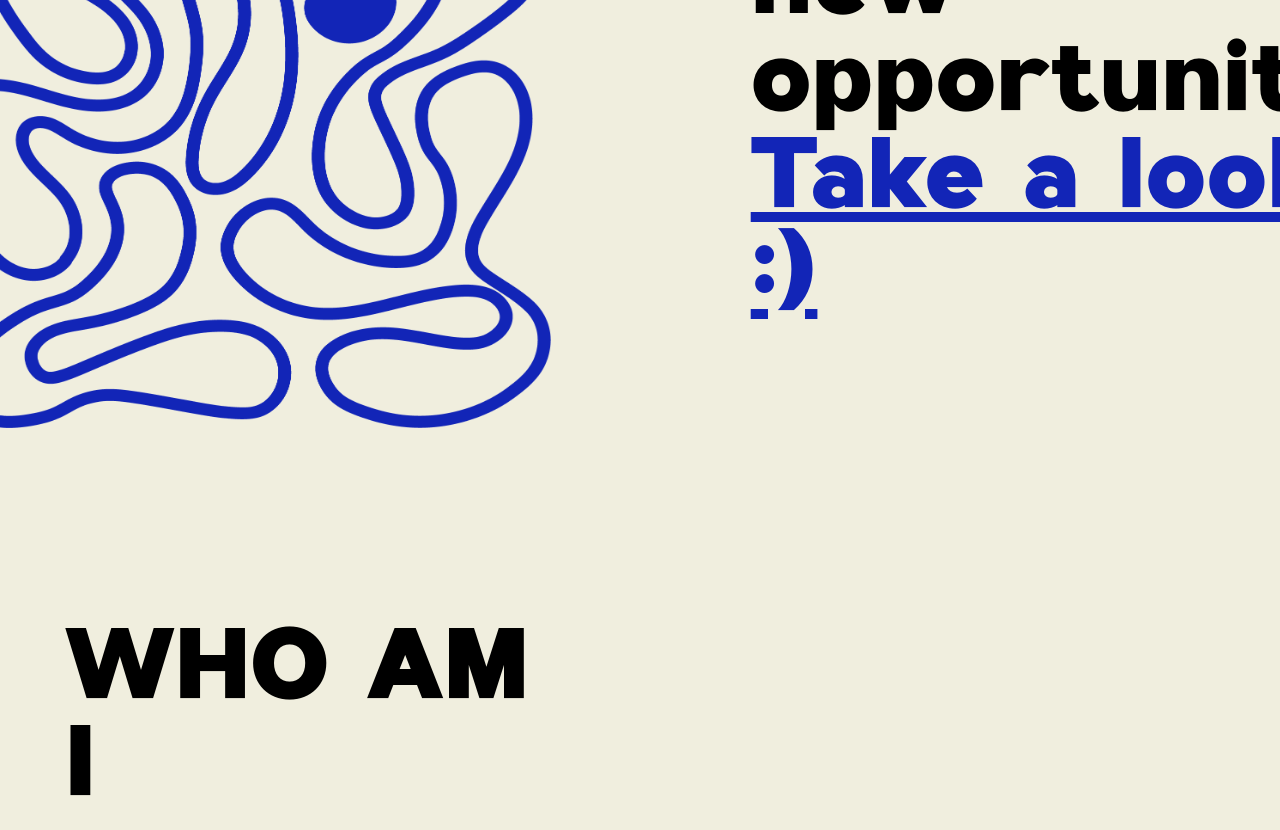
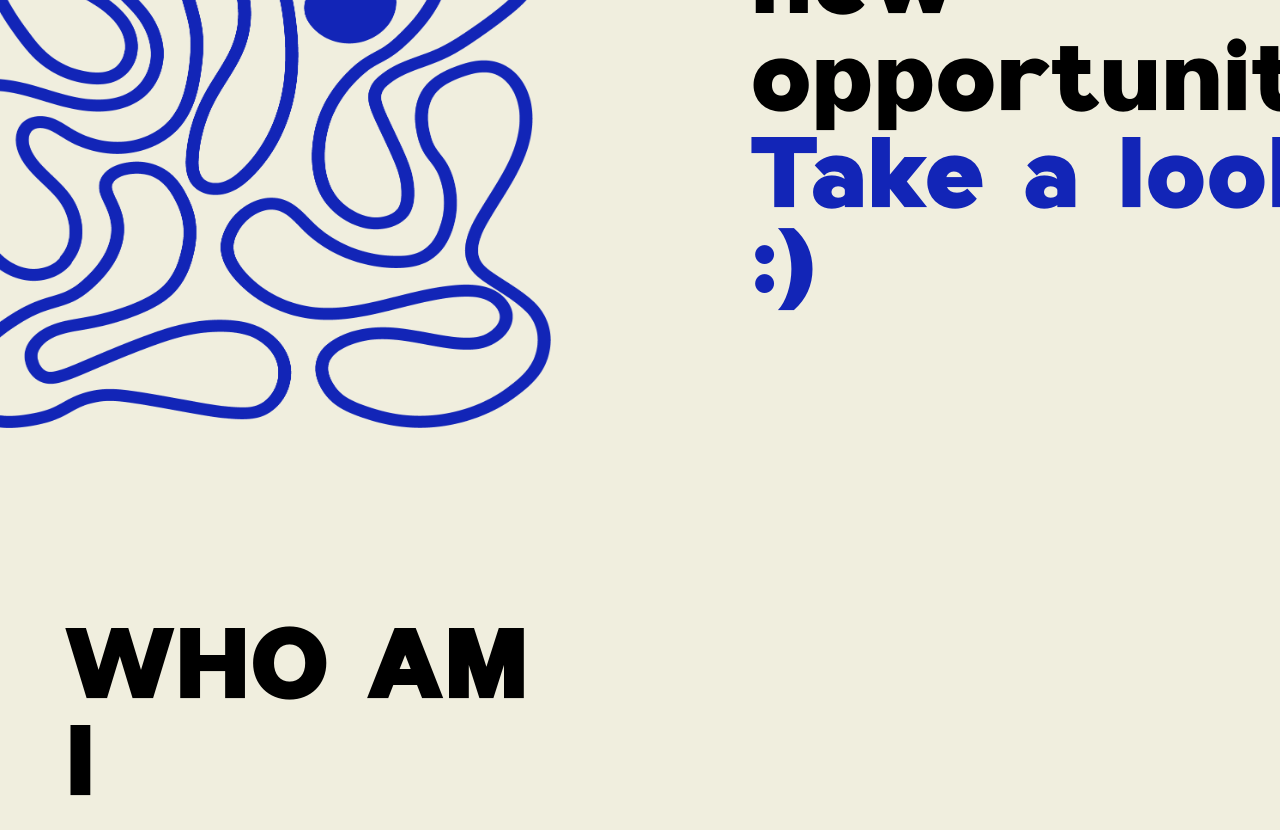
Before and after one commit to uaiasz/portfolio, a plain HTML site: page index.html in a window 1280 px wide. Shown: the part 1680-2510 px from the top of the page. Drawn offline with Linux system fonts and the light colour scheme; files whose address does not match are found by name.

Commit message:
Update index.html

```diff
--- a/index.html
+++ b/index.html
@@ -45,7 +45,7 @@
             <img src="images/mainpage//art.jpg" alt="art">
         </div>
         <div class="text-section">
-            <h1>Each project is a new opportunity.<br><span><a href="projects.html">Take a look :)</a></span></h1>
+            <h1>Each project is a new opportunity.<br><span><a href="projects.html" style="text-decoration: none;">Take a look :)</a></span></h1>
         </div>
     </div>
 
```
